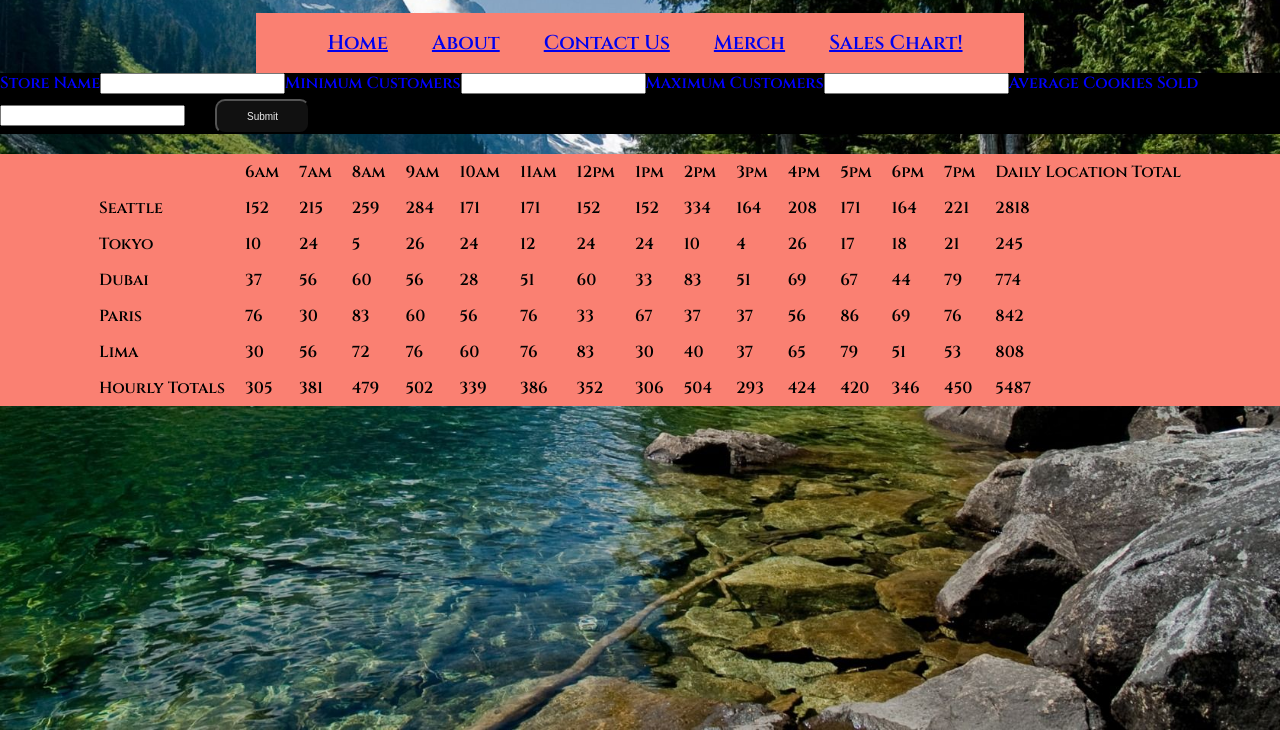
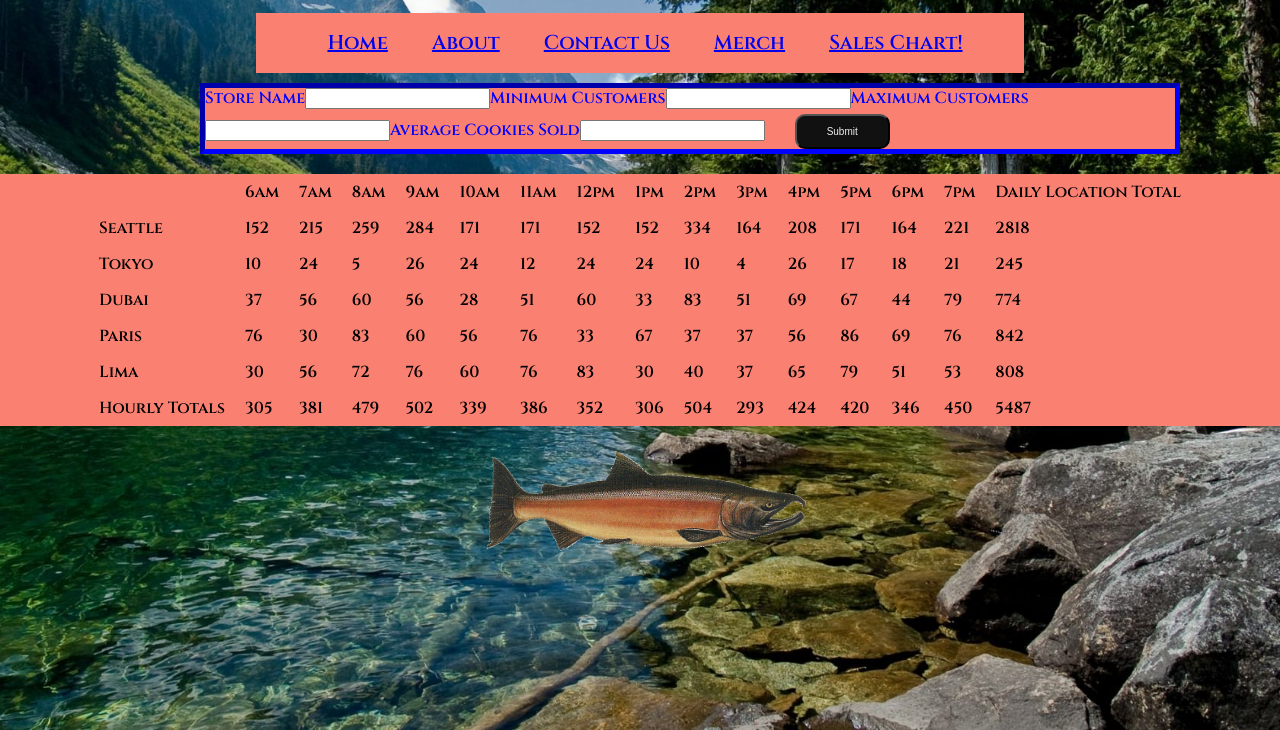
Before and after one commit to TaylorWhite21/cookie-stand, a plain HTML site: page sales.html in a window 1280 px wide. Shown: the part 70-800 px from the top of the page. Drawn offline with Linux system fonts and the light colour scheme.

Commit message:
added CSS for form

```diff
--- a/css/style.css
+++ b/css/style.css
@@ -175,6 +175,10 @@ div.description {
 /* End Merch Page */
 
 form {
-  background-color: black;
+  background-color: salmon;
+  margin-left: 200px;
+  margin-right: 100px;
+  margin-top: 10px;
   color: blue;
+  border: 5px blue inset;
 }
--- a/js/app.js
+++ b/js/app.js
@@ -1,10 +1,8 @@
 'use strict';
-
-const myForm = document.getElementById('myForm');
-console.log(myForm);
 
 // Global Variables
 const storesTable = document.querySelector('table');
+const myForm = document.getElementById('myForm');
 const hoursArray = ['6am', '7am', '8am', '9am', '10am', '11am', '12pm', '1pm', '2pm', '3pm', '4pm', '5pm', '6pm', '7pm'];
 let allStores = [];
 
@@ -195,6 +193,7 @@ function submitHandler (event) {
 
 myForm.addEventListener('submit', submitHandler);
 
+//Renders page
 renderForm();
 renderHeader();
 new Stores('Seattle', 23, 65, 6.3);
--- a/sales.html
+++ b/sales.html
@@ -51,6 +51,7 @@
       <table id="salesTable">
       </table>
     </div>
+    <img class="salmon" src="../img/salmon.png" alt="a salmon">
   </main>
   <script src="js/app.js"></script>
 </body>
```
